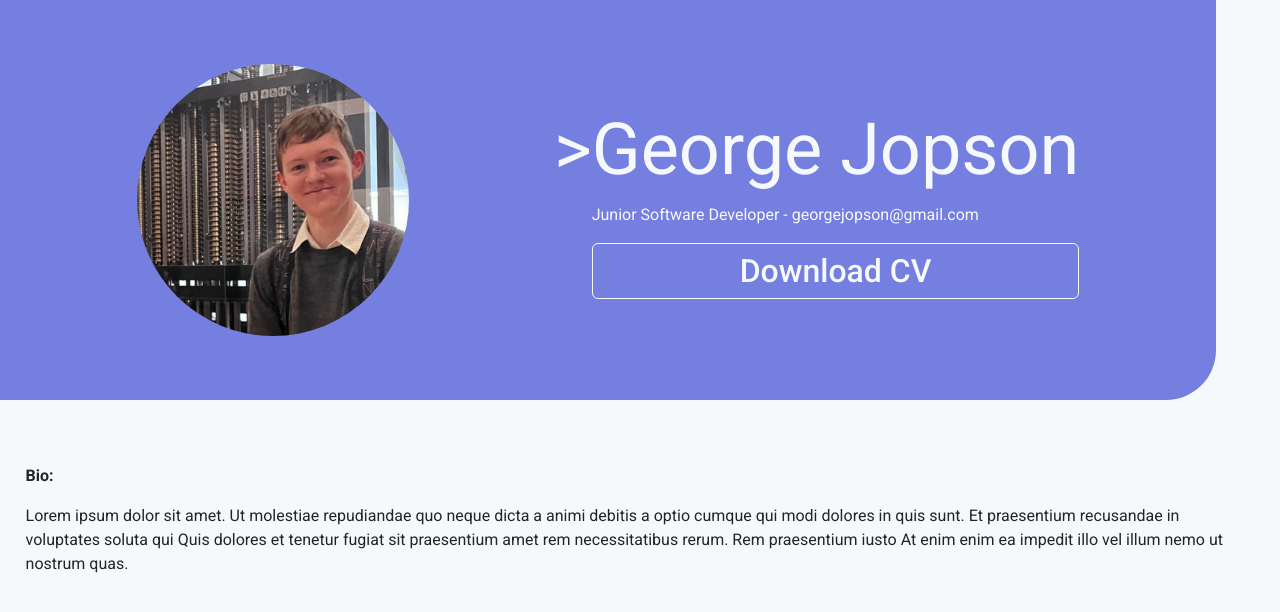
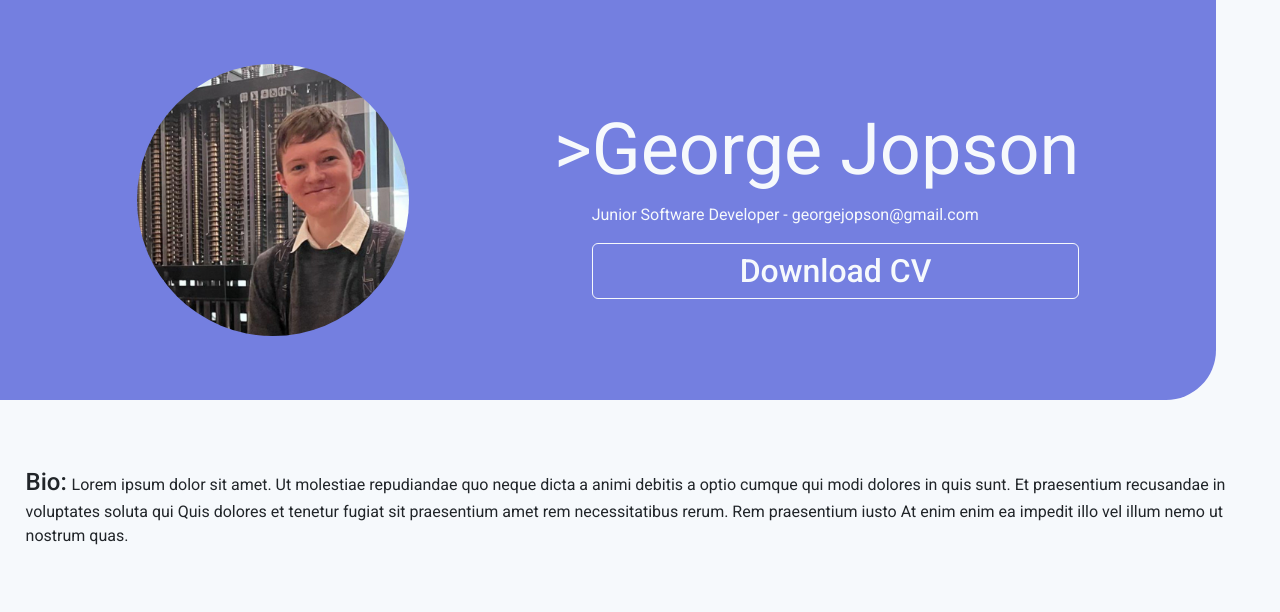
Before and after one commit to GeorgeJopson/GeorgeJopson.github.io, a React (Create React App) app: page / in a window 1280 px wide. Shown: the top 612 px of the page. Built offline with nearby package versions, Linux system fonts and the light colour scheme.

Commit message:
Add some bio text styling

```diff
--- a/src/Bio/Bio.css
+++ b/src/Bio/Bio.css
@@ -2,3 +2,7 @@
   text-align: left;
   padding: 2%;
 }
+.bioTitle{
+  font-size: 1.5em;
+  margin-right: 0.2em;
+}
--- a/src/Bio/Bio.js
+++ b/src/Bio/Bio.js
@@ -4,8 +4,7 @@ import '../fonts.css';
 function Bio(){
   return(
     <div className="bioBox">
-      <p className="robotoBold">Bio:</p>
-      <p className="robotoRegular">Lorem ipsum dolor sit amet. Ut molestiae repudiandae quo neque dicta a animi debitis a optio cumque qui modi dolores in quis sunt. Et praesentium recusandae in voluptates soluta qui Quis dolores et tenetur fugiat sit praesentium amet rem necessitatibus rerum. Rem praesentium iusto At enim enim ea impedit illo vel illum nemo ut nostrum quas.</p>
+      <p className="robotoRegular bioText"><span className='robotoMedium bioTitle'>Bio:</span>Lorem ipsum dolor sit amet. Ut molestiae repudiandae quo neque dicta a animi debitis a optio cumque qui modi dolores in quis sunt. Et praesentium recusandae in voluptates soluta qui Quis dolores et tenetur fugiat sit praesentium amet rem necessitatibus rerum. Rem praesentium iusto At enim enim ea impedit illo vel illum nemo ut nostrum quas.</p>
     </div>
   );
 }
```
